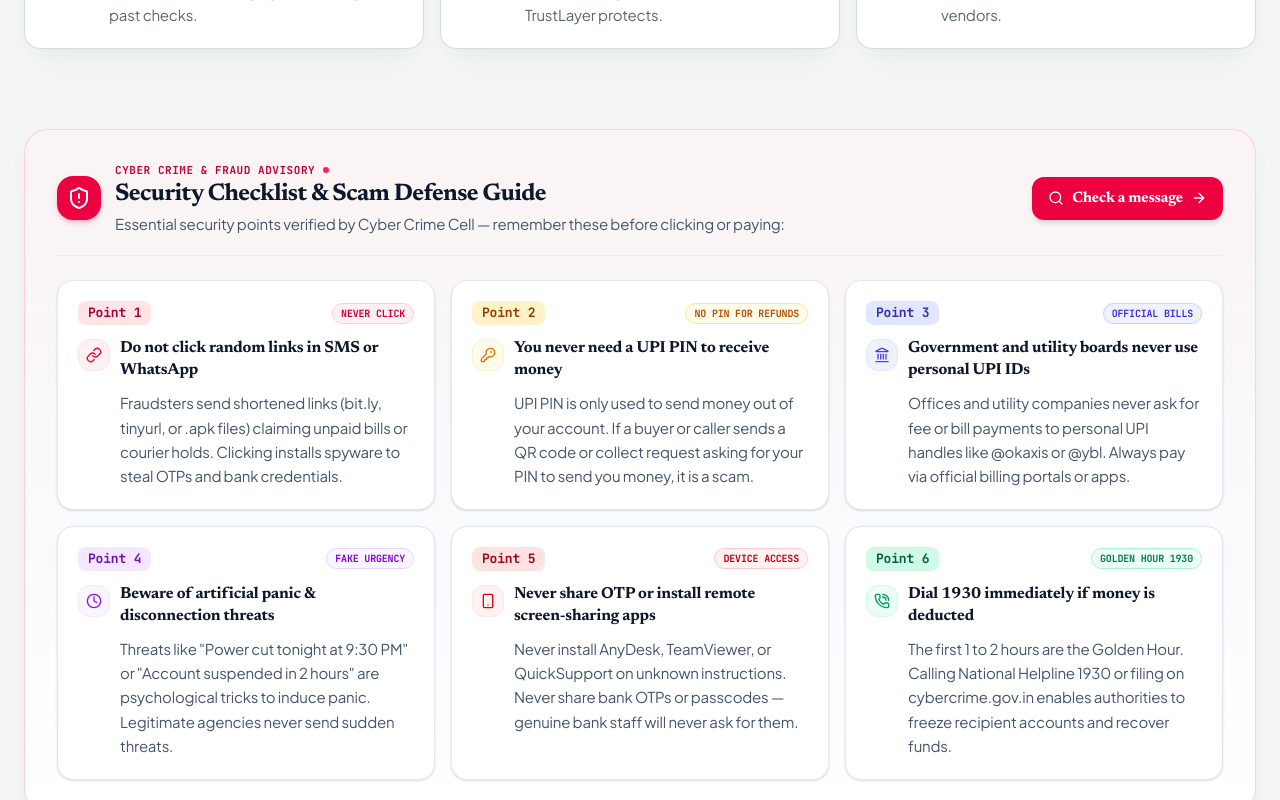
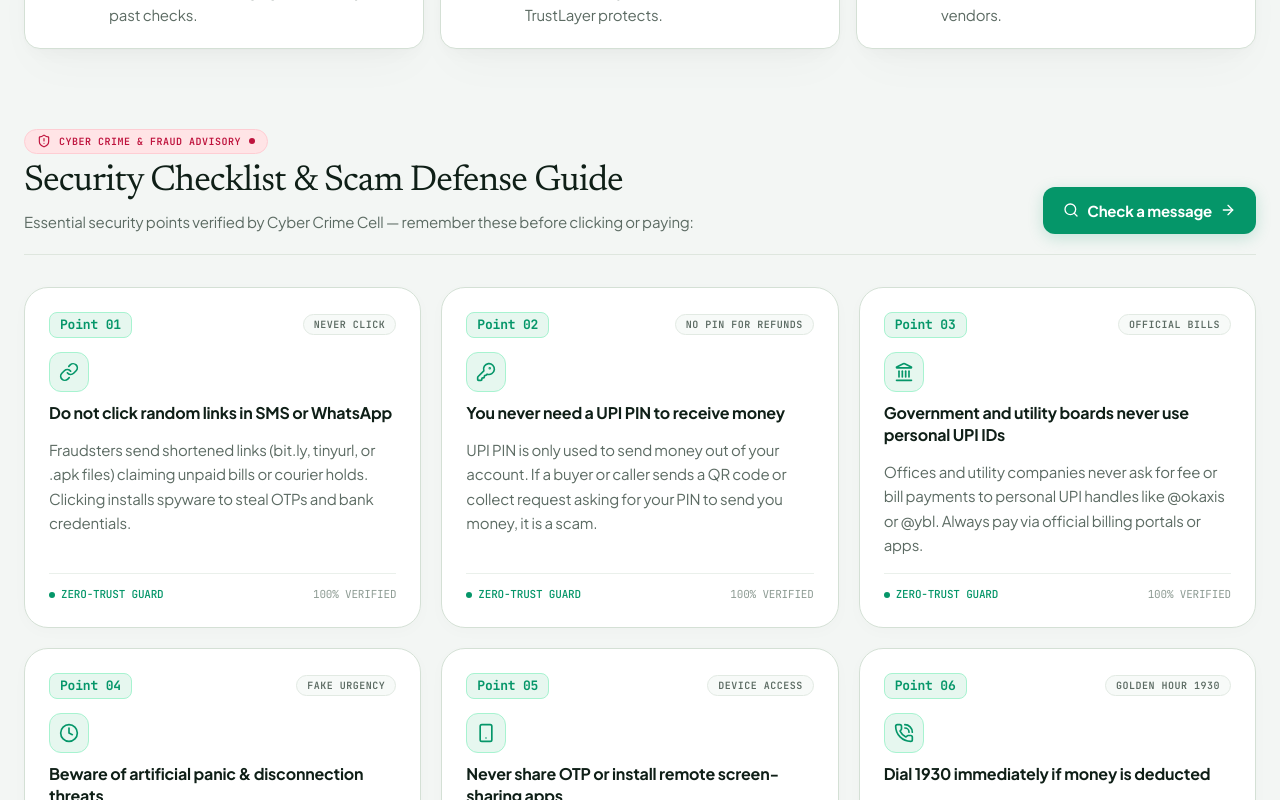
Before and after one commit to ratulexe/trustlayer, a React (Vite) app in the folder client/: page / in a window 1280 px wide. Shown: the part 1000-1800 px from the top of the page. Built offline with nearby package versions, Linux system fonts and the light colour scheme; no server answers.

Commit message:
style(home): redesign security advisory cards with refined fintech sage aesthetic

```diff
--- a/client/src/screens/HomeScreen.jsx
+++ b/client/src/screens/HomeScreen.jsx
@@ -35,60 +35,42 @@ const SECURITY_POINTS = [
     icon: Link,
     tagKey: 'secPoint1Tag',
     titleKey: 'secPoint1Title',
-    descKey: 'secPoint1Desc',
-    badgeTone: 'bg-rose-50 text-rose-700 border-rose-200',
-    iconTone: 'bg-rose-50 text-rose-600 border-rose-100',
-    numTone: 'bg-rose-100 text-rose-800'
+    descKey: 'secPoint1Desc'
   },
   {
     id: 'pin',
     icon: KeyRound,
     tagKey: 'secPoint2Tag',
     titleKey: 'secPoint2Title',
-    descKey: 'secPoint2Desc',
-    badgeTone: 'bg-amber-50 text-amber-700 border-amber-200',
-    iconTone: 'bg-amber-50 text-amber-600 border-amber-100',
-    numTone: 'bg-amber-100 text-amber-800'
+    descKey: 'secPoint2Desc'
   },
   {
     id: 'vpa',
     icon: Landmark,
     tagKey: 'secPoint3Tag',
     titleKey: 'secPoint3Title',
-    descKey: 'secPoint3Desc',
-    badgeTone: 'bg-indigo-50 text-indigo-700 border-indigo-200',
-    iconTone: 'bg-indigo-50 text-indigo-600 border-indigo-100',
-    numTone: 'bg-indigo-100 text-indigo-800'
+    descKey: 'secPoint3Desc'
   },
   {
     id: 'urgency',
     icon: Clock,
     tagKey: 'secPoint4Tag',
     titleKey: 'secPoint4Title',
-    descKey: 'secPoint4Desc',
-    badgeTone: 'bg-purple-50 text-purple-700 border-purple-200',
-    iconTone: 'bg-purple-50 text-purple-600 border-purple-100',
-    numTone: 'bg-purple-100 text-purple-800'
+    descKey: 'secPoint4Desc'
   },
   {
     id: 'screen',
     icon: Smartphone,
     tagKey: 'secPoint5Tag',
     titleKey: 'secPoint5Title',
-    descKey: 'secPoint5Desc',
-    badgeTone: 'bg-red-50 text-red-700 border-red-200',
-    iconTone: 'bg-red-50 text-red-600 border-red-100',
-    numTone: 'bg-red-100 text-red-800'
+    descKey: 'secPoint5Desc'
   },
   {
     id: 'helpline',
     icon: PhoneCall,
     tagKey: 'secPoint6Tag',
     titleKey: 'secPoint6Title',
-    descKey: 'secPoint6Desc',
-    badgeTone: 'bg-emerald-50 text-emerald-700 border-emerald-200',
-    iconTone: 'bg-emerald-50 text-emerald-600 border-emerald-100',
-    numTone: 'bg-emerald-100 text-emerald-800'
+    descKey: 'secPoint6Desc'
   }
 ];
 
@@ -361,31 +343,25 @@ export default function HomeScreen({ onNavigate }) {
       </section>
 
       {/* Point-wise Security & Cyber Crime Advisory Section */}
-      <section className="bg-gradient-to-b from-rose-50/60 via-slate-50 to-white border border-rose-200/90 rounded-3xl p-5 sm:p-8 shadow-card space-y-6">
-        <div className="flex flex-col sm:flex-row sm:items-center sm:justify-between gap-4 border-b border-rose-100 pb-5">
-          <div className="flex items-start sm:items-center gap-3.5">
-            <span className="w-11 h-11 rounded-2xl bg-rose-600 text-white flex items-center justify-center shrink-0 shadow-md shadow-rose-600/20">
-              <ShieldAlert className="w-6 h-6" />
-            </span>
-            <div>
-              <div className="flex items-center gap-2">
-                <span className="text-[11px] font-mono font-bold text-rose-700 uppercase tracking-wider">
-                  {t.securityAdvisoryTag || 'CYBER CRIME & FRAUD ADVISORY'}
-                </span>
-                <span className="w-1.5 h-1.5 rounded-full bg-rose-500 animate-pulse" />
-              </div>
-              <h2 className="text-xl sm:text-2xl font-bold tracking-tight text-slate-900 font-display">
-                {t.securityChecklistTitle || 'Security Rules & Scam Defense Guide'}
-              </h2>
-              <p className="text-xs sm:text-sm text-slate-600 mt-0.5">
-                {t.securityChecklistSub || 'Essential rules verified by Cyber Crime Cell — remember these before clicking or paying:'}
-              </p>
+      <section className="space-y-6 sm:space-y-8">
+        <div className="flex flex-col sm:flex-row sm:items-end sm:justify-between gap-4 border-b border-[#D4E0D5]/70 pb-5">
+          <div className="space-y-2 max-w-2xl">
+            <div className="inline-flex items-center gap-2 px-3 py-1 rounded-full bg-[#FFE4E6] border border-[#FECDD3] text-[10px] font-mono text-[#BE123C] uppercase tracking-wider font-semibold">
+              <ShieldAlert className="w-3.5 h-3.5 text-[#BE123C]" />
+              <span>{t.securityAdvisoryTag || 'CYBER CRIME & FRAUD ADVISORY'}</span>
+              <span className="w-1.5 h-1.5 rounded-full bg-[#BE123C] animate-pulse" />
             </div>
+            <h2 className="text-3xl sm:text-4xl font-serif-editorial text-[#0F1F17] tracking-tight">
+              {t.securityChecklistTitle || 'Security Rules & Scam Defense Guide'}
+            </h2>
+            <p className="text-xs sm:text-sm text-[#5C6B63] leading-relaxed">
+              {t.securityChecklistSub || 'Essential rules verified by Cyber Crime Cell — remember these before clicking or paying:'}
+            </p>
           </div>
           <button
             type="button"
             onClick={() => onNavigate('check')}
-            className="self-start sm:self-auto px-4 py-2.5 rounded-xl bg-rose-600 hover:bg-rose-700 text-white font-bold text-xs sm:text-sm shadow-md transition flex items-center gap-2 shrink-0 font-display"
+            className="self-start sm:self-auto px-5 py-3 rounded-xl bg-[#059669] hover:bg-[#047857] text-white font-bold text-xs sm:text-sm shadow-[0_4px_16px_rgba(5,150,105,0.2)] hover:-translate-y-0.5 active:translate-y-0 transition flex items-center gap-2 shrink-0 font-sans cursor-pointer"
           >
             <Search className="w-4 h-4" />
             <span>{t.homeCta}</span>
@@ -394,36 +370,44 @@ export default function HomeScreen({ onNavigate }) {
         </div>
 
         {/* 6 Point-Wise Separate Boxes */}
-        <div className="grid grid-cols-1 md:grid-cols-2 lg:grid-cols-3 gap-4">
+        <div className="grid grid-cols-1 md:grid-cols-2 lg:grid-cols-3 gap-5">
           {SECURITY_POINTS.map((pt, index) => {
             const Icon = pt.icon;
             return (
               <div
                 key={pt.id}
-                className="bg-white rounded-2xl p-4 sm:p-5 border border-slate-200 shadow-sm hover:border-rose-300 hover:shadow-md transition flex flex-col justify-between"
+                className="group bg-white p-6 rounded-3xl border border-[#D4E0D5] hover:border-[#059669] transition shadow-[0_4px_16px_rgba(15,31,23,0.02)] hover:shadow-[0_12px_32px_rgba(15,31,23,0.06)] flex flex-col justify-between space-y-4"
               >
-                <div>
-                  <div className="flex items-center justify-between gap-2 mb-3">
-                    <span className={`inline-flex items-center gap-1.5 px-2.5 py-0.5 rounded-lg text-xs font-mono font-bold ${pt.numTone}`}>
-                      {t.pointLabel || 'Point'} {index + 1}
+                <div className="space-y-3.5">
+                  <div className="flex items-center justify-between">
+                    <span className="font-mono text-xs font-bold text-[#059669] bg-[#E6F7EF] border border-[#A7F3D0] px-2.5 py-0.5 rounded-lg">
+                      {t.pointLabel || 'Point'} 0{index + 1}
                     </span>
-                    <span className={`text-[10px] font-mono font-bold px-2 py-0.5 rounded-full border ${pt.badgeTone}`}>
+                    <span className="text-[10px] font-mono font-semibold text-[#5C6B63] bg-[#F7FAF8] border border-[#E2EAE3] px-2.5 py-0.5 rounded-full uppercase tracking-wider">
                       {t[pt.tagKey]}
                     </span>
                   </div>
 
-                  <div className="flex items-start gap-2.5">
-                    <span className={`w-8 h-8 rounded-xl border flex items-center justify-center shrink-0 mt-0.5 ${pt.iconTone}`}>
-                      <Icon className="w-4 h-4" />
-                    </span>
-                    <h3 className="font-bold text-sm sm:text-base text-slate-900 font-display leading-snug">
+                  <div className="space-y-2.5">
+                    <div className="w-10 h-10 rounded-xl bg-[#E6F7EF] border border-[#A7F3D0] flex items-center justify-center text-[#059669] group-hover:bg-[#059669] group-hover:text-white transition">
+                      <Icon className="w-5 h-5" />
+                    </div>
+                    <h3 className="text-base font-bold text-[#0F1F17] font-sans leading-snug">
                       {t[pt.titleKey]}
                     </h3>
                   </div>
 
-                  <p className="mt-2.5 text-xs sm:text-sm text-slate-600 leading-relaxed pl-10.5">
+                  <p className="text-xs sm:text-sm text-[#5C6B63] leading-relaxed">
                     {t[pt.descKey]}
                   </p>
+                </div>
+
+                <div className="pt-3 border-t border-[#EAF0EB] flex items-center justify-between text-[11px] font-mono">
+                  <span className="flex items-center gap-1.5 text-[#059669] font-medium">
+                    <span className="w-1.5 h-1.5 rounded-full bg-[#059669]" />
+                    <span>ZERO-TRUST GUARD</span>
+                  </span>
+                  <span className="text-[#8E9C94]">100% VERIFIED</span>
                 </div>
               </div>
             );
```
